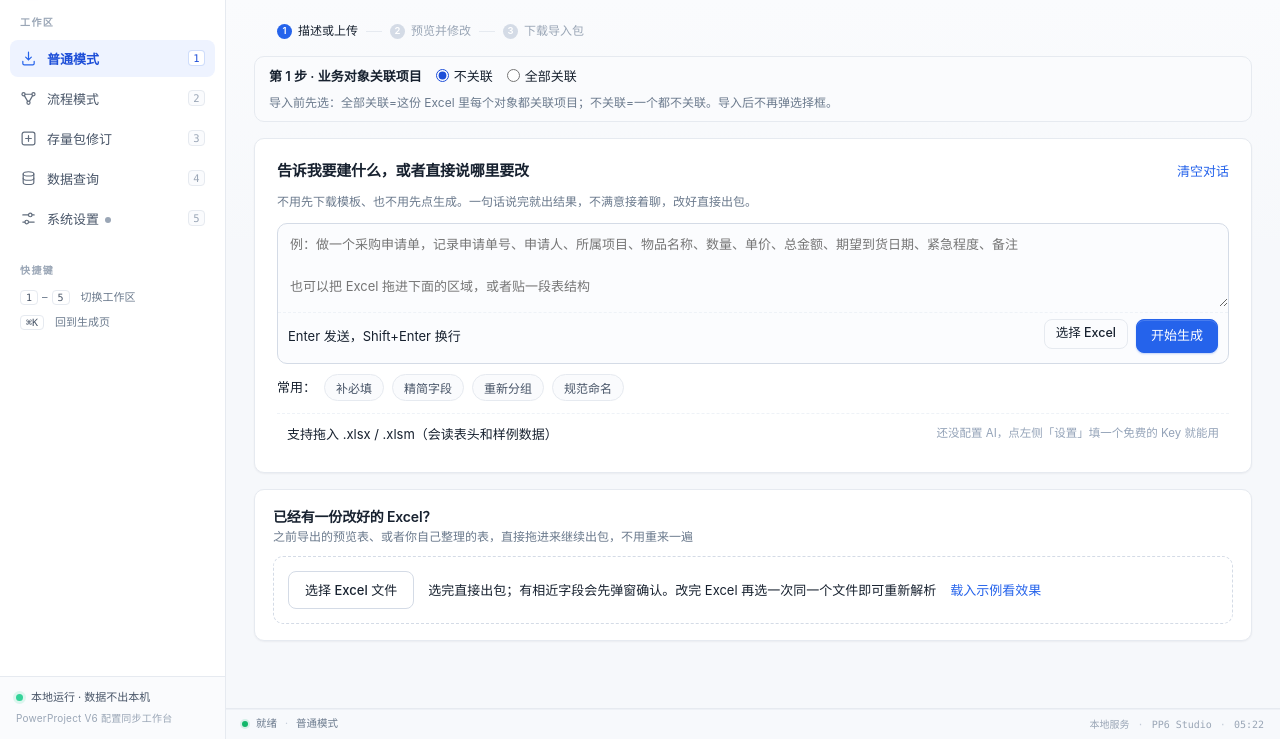
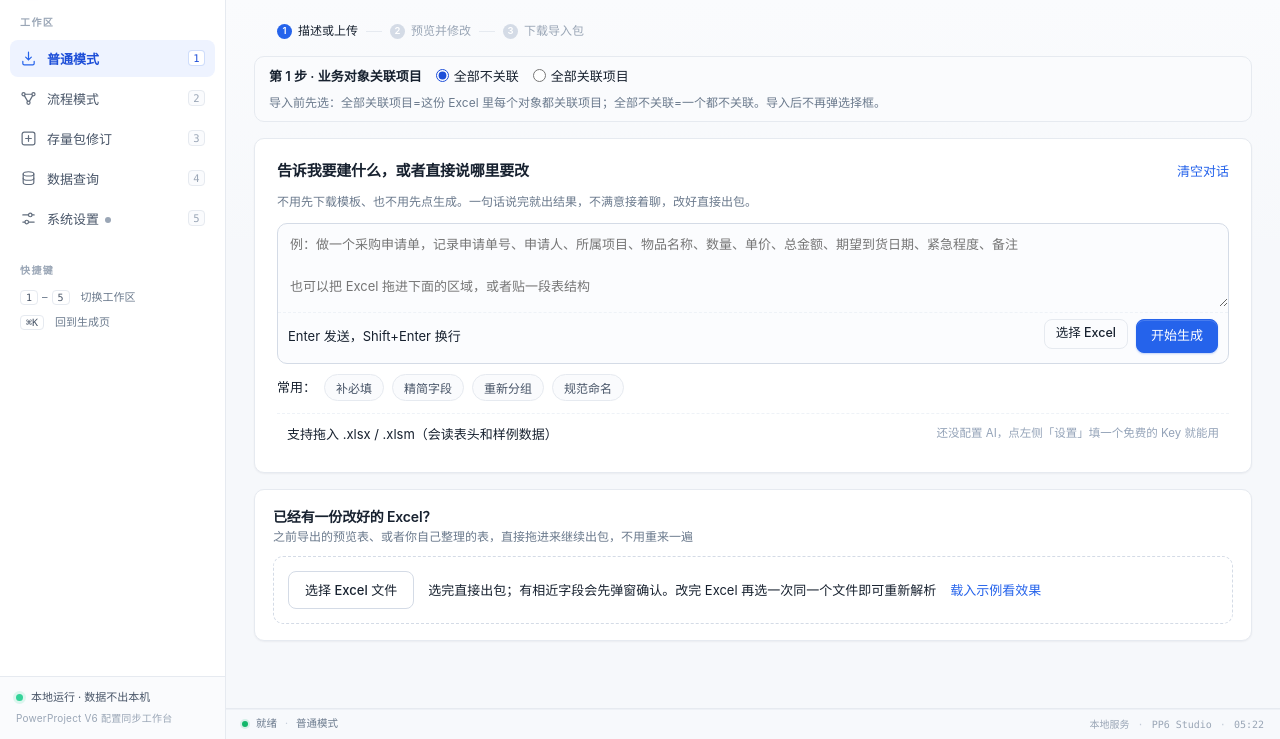
Before and after one commit to Asaki1999/pp6, a plain HTML site: page pp6kit/static/index.html in a window 1280 px wide. Shown: the part 61-800 px from the top of the page. Drawn offline with Linux system fonts and the light colour scheme; no server answers.

Commit message:
fix: 「全部关联」改为「全部关联项目 / 全部不关联」，三个页面统一
- 「全部关联」容易读成把对象互相建关系，实际是把每个对象的「关联项目」标记设为是/否

- 存量包页同样用「全部关联项目 / 全部不关联 / 按包内」，与普通/流程一致

- 帮助文案、PL_PRE_LABEL、探针断言同步；400/400

```diff
--- a/pp6kit/static/app.js
+++ b/pp6kit/static/app.js
@@ -59,7 +59,7 @@ const PL_PRE_KEY = "pp6.plPre";
 const PL_PRE_PATCH_KEY = "pp6.plPrePatch";
 const PL_PRE_MODES = ["off", "on"];
 const PL_PRE_PATCH_MODES = ["off", "on", "keep"];
-const PL_PRE_LABEL = { off: "不关联", on: "全部关联" };
+const PL_PRE_LABEL = { off: "全部不关联", on: "全部关联项目" };
 const PL_PRE_PATCH_LABEL = { off: "不关联", on: "关联", keep: "按包内" };
 
 /* 读本地偏好：值不在白名单里（旧版本留下的、手改过的）就当没设过，用默认档。
--- a/pp6kit/static/index.html
+++ b/pp6kit/static/index.html
@@ -209,9 +209,9 @@
          放在 AI 卡**上方**：这是导入/生成前就要定的开关，不能藏在长卡片下面。 -->
     <div class="pl-pre" id="plPreImportBar">
       <b>第 1 步 · 业务对象关联项目</b>
-      <label><input type="radio" name="plPreImport" value="off" checked> 不关联</label>
-      <label><input type="radio" name="plPreImport" value="on"> 全部关联</label>
-      <span class="sub">导入前先选：全部关联=这份 Excel 里每个对象都关联项目；不关联=一个都不关联。导入后不再弹选择框。</span>
+      <label><input type="radio" name="plPreImport" value="off" checked> 全部不关联</label>
+      <label><input type="radio" name="plPreImport" value="on"> 全部关联项目</label>
+      <span class="sub">导入前先选：全部关联项目=这份 Excel 里每个对象都关联项目；全部不关联=一个都不关联。导入后不再弹选择框。</span>
     </div>
 
     <section class="ai-box ai-chat-launch" id="aiChatLaunch">
@@ -409,10 +409,10 @@
     <!-- 对象级选择同样放在**导入前**：按包内 = 保留包里的现状，不强制点分析 -->
     <div class="pl-pre" id="plPrePatchBar">
       <b>存量包 · 业务对象关联项目</b>
-      <label><input type="radio" name="plPrePatch" value="off"> 不关联</label>
-      <label><input type="radio" name="plPrePatch" value="on"> 全部关联</label>
+      <label><input type="radio" name="plPrePatch" value="off"> 全部不关联</label>
+      <label><input type="radio" name="plPrePatch" value="on"> 全部关联项目</label>
       <label><input type="radio" name="plPrePatch" value="keep" checked> 按包内</label>
-      <span class="sub">读包前先选：按包内=保留包里现状；全部关联=每个对象都关联；不关联=一个都不关联。</span>
+      <span class="sub">读包前先选：按包内=保留包里现状；全部关联项目=每个对象都关联；全部不关联=一个都不关联。</span>
     </div>
 
     <section class="card">
@@ -622,9 +622,9 @@
     <!-- 第 1 步：对象级选择放在**导入前**（和普通模式共享同一档状态） -->
     <div class="pl-pre" id="plPreWorkflowBar">
       <b>第 1 步 · 业务对象关联项目</b>
-      <label><input type="radio" name="plPreWorkflow" value="off" checked> 不关联</label>
-      <label><input type="radio" name="plPreWorkflow" value="on"> 全部关联</label>
-      <span class="sub">导入前先选：全部关联=这份 Excel 里每个对象都关联项目；不关联=一个都不关联。导入后不再弹选择框。</span>
+      <label><input type="radio" name="plPreWorkflow" value="off" checked> 全部不关联</label>
+      <label><input type="radio" name="plPreWorkflow" value="on"> 全部关联项目</label>
+      <span class="sub">导入前先选：全部关联项目=这份 Excel 里每个对象都关联项目；全部不关联=一个都不关联。导入后不再弹选择框。</span>
     </div>
 
     <!-- 流程这一侧自成闭环：对象包和 XML 都在这里出，
```
Also changed, not shown: tests/fe_pl_pre_probe.js (+5 -5 lines), 2 other files.
